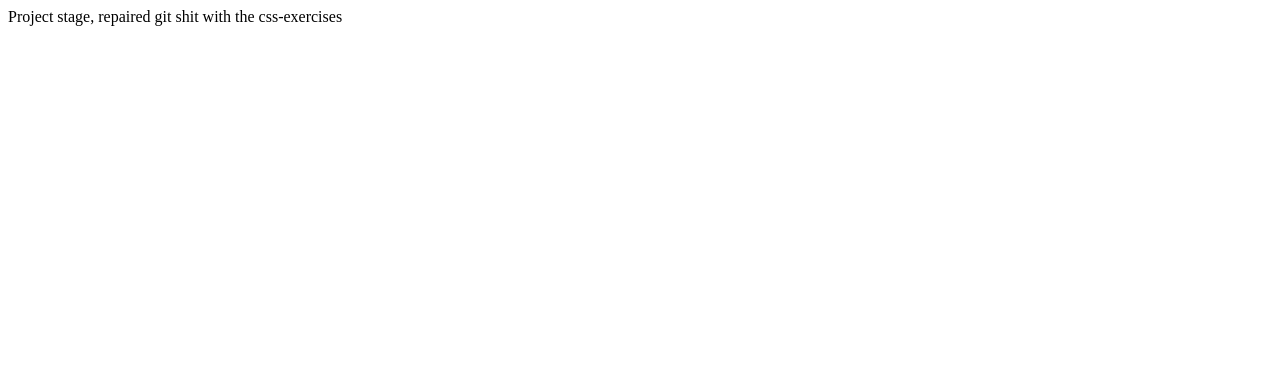
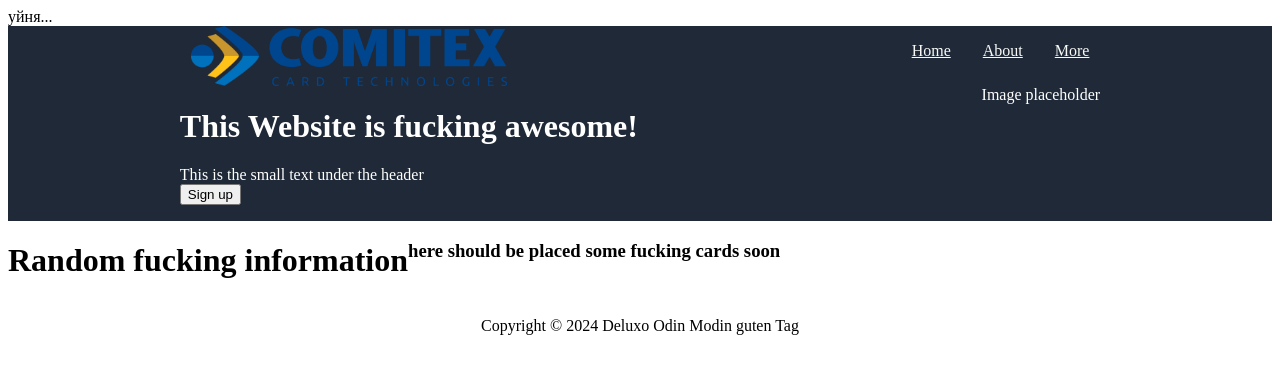
Before and after one commit to TheDeluxo/Odin, a plain HTML site: page landing-page/index.html in a window 1280 px wide. Drawn offline with Linux system fonts and the light colour scheme.

Commit message:
doing the top part

```diff
--- a/landing-page/index.html
+++ b/landing-page/index.html
@@ -3,9 +3,40 @@
 <head>
     <meta charset="UTF-8">
     <meta name="viewport" content="width=device-width, initial-scale=1.0">
+    <link rel="stylesheet" href="styles.css">
     <title>Document</title>
 </head>
 <body>
-    Project stage, repaired git shit with the css-exercises
+    уйня...
+    <div class="top">
+        <div id="header">
+            <img id="logo" src="images/comitex-logoCMYK.png" alt="Website logo or something..." width="200">
+            <ul class="header-list">
+                <li><a href=#>Home</a></li>
+                <li><a href=#>About</a></li>
+                <li><a href=#>More</a></li>
+            </ul>
+        </div>
+        <div class="mid">
+            <div id="left">
+                <h1>This Website is fucking awesome!</h1>
+                <p>This is the small text under the header<br>
+                <button id="top-button">Sign up</button>
+            </div>
+            <div class="right">
+                <div id="img-container">Image placeholder</div>
+            </div>
+        </div>
+    </div>
+    <div class="main-content">
+        <h1>Random fucking information</h1>
+        <h3>here should be placed some fucking cards soon</h3>
+    </div>
+    <div class="quote">
+
+    </div>
+    <div id="footer">
+        <p>Copyright &copy; 2024 Deluxo Odin Modin guten Tag</p>
+    </div>
 </body>
 </html>
--- /dev/null
+++ b/landing-page/styles.css
@@ -0,0 +1,42 @@
+.top{
+    background-color: #1f2937;
+    color: white;
+    display: flex;
+    flex-direction: column;
+    justify-content: space-around;
+}
+
+a {
+    color: #f9faf8
+}
+
+#logo {
+    width: 25%;
+    height: auto;
+  }
+
+#header {
+    display: flex;
+    justify-content: space-around;
+}
+
+.header-list {
+    list-style-type: none;
+    display: flex;
+    gap: 2rem;
+}
+
+.mid {
+    display: flex;
+    justify-content: space-around;
+}
+
+.main-content {
+    display: flex;
+}
+
+
+#footer {
+    display: flex;
+    justify-content: center;
+}
```
Also changed, not shown: landing-page/images/comitex-logoCMYK.png (added).
